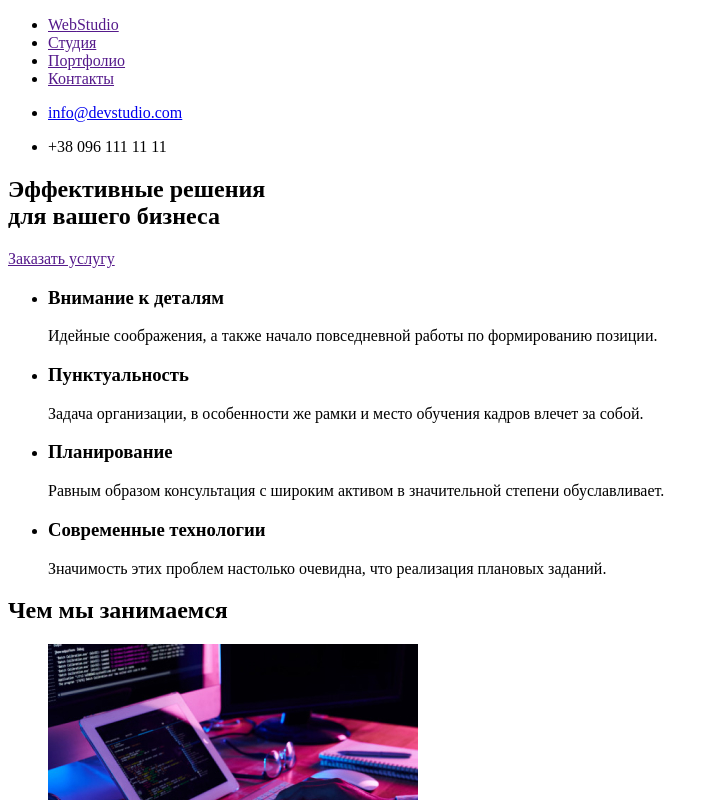
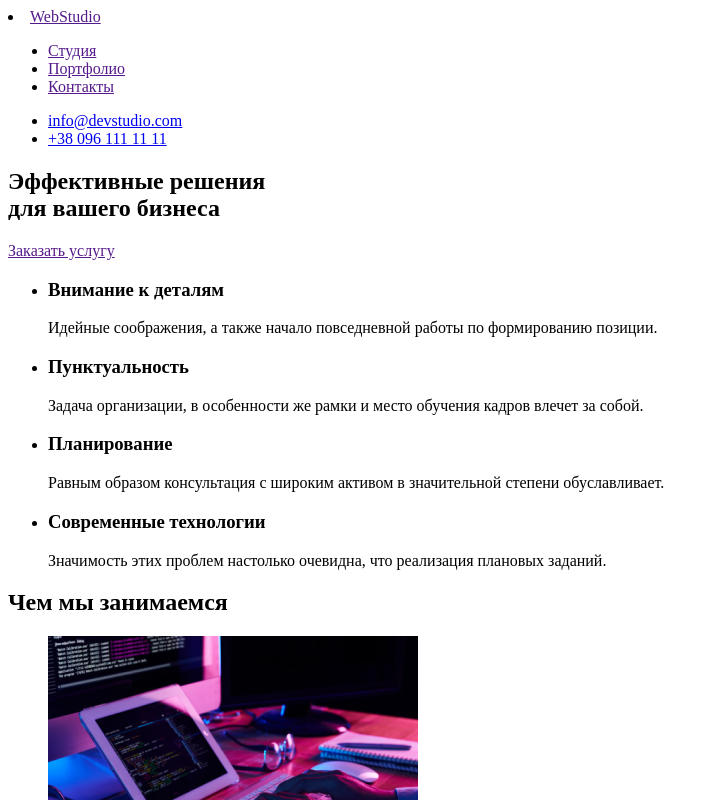
Before and after one commit to Niko-Yea/goit-markup-hw-01, a plain HTML site: page hw-01/index.html in a window 1280 px wide. Shown: the top 800 px of the page, without its empty margins (0-719 px from the left). Drawn offline with Linux system fonts and the light colour scheme.

Commit message:
prawki dz

```diff
--- a/hw-01/index.html
+++ b/hw-01/index.html
@@ -10,8 +10,8 @@
     <header>
         <!--main navigation in header-->
         <nav>
+            <li><a href=""><span>Web</span>Studio</a></li>
             <ul>
-                <li><a href=""><span>Web</span>Studio</a></li>
                 <li><a href="">Студия</a></li>
                 <li><a href="">Портфолио</a></li>
                 <li><a href="">Контакты</a></li>
@@ -21,22 +21,19 @@
         <!--contacts information in header-->
         <ul>
             <li><a href="mailto:info@devstudio.com">info@devstudio.com</a></li>
-            <li><p>+38 096 111 11 11</p></li>
+            <li><a href="tel:+38 096 111 11 11">+38 096 111 11 11</a></li>
         </ul>
 
     </header>
 
     <main>
-        <!--for big free place-->
-        <div>
             <!--Hero-->
-            <section>
-                <h1>Эффективные решения <br/>
-                    для вашего бизнеса</h1>
+        <section>
+            <h1>Эффективные решения <br/>
+                для вашего бизнеса</h1>
 
-                <a href="">Заказать услугу</a>
-            </section>
-        </div>
+            <a href="">Заказать услугу</a>
+        </section>
 
         <!--properties-->
         <section>
@@ -105,7 +102,7 @@
         <address>
             <p>г. Киев, пр-т Леси Украинки, 26</p>
             <a href="mailto:info@devstudio.com">info@devstudio.com</a>
-            <p>+38 096 111 11 11</p>
+            <a href="tel:+38 096 111 11 11">+38 096 111 11 11</a>
         </address>
     </footer>
 
```
